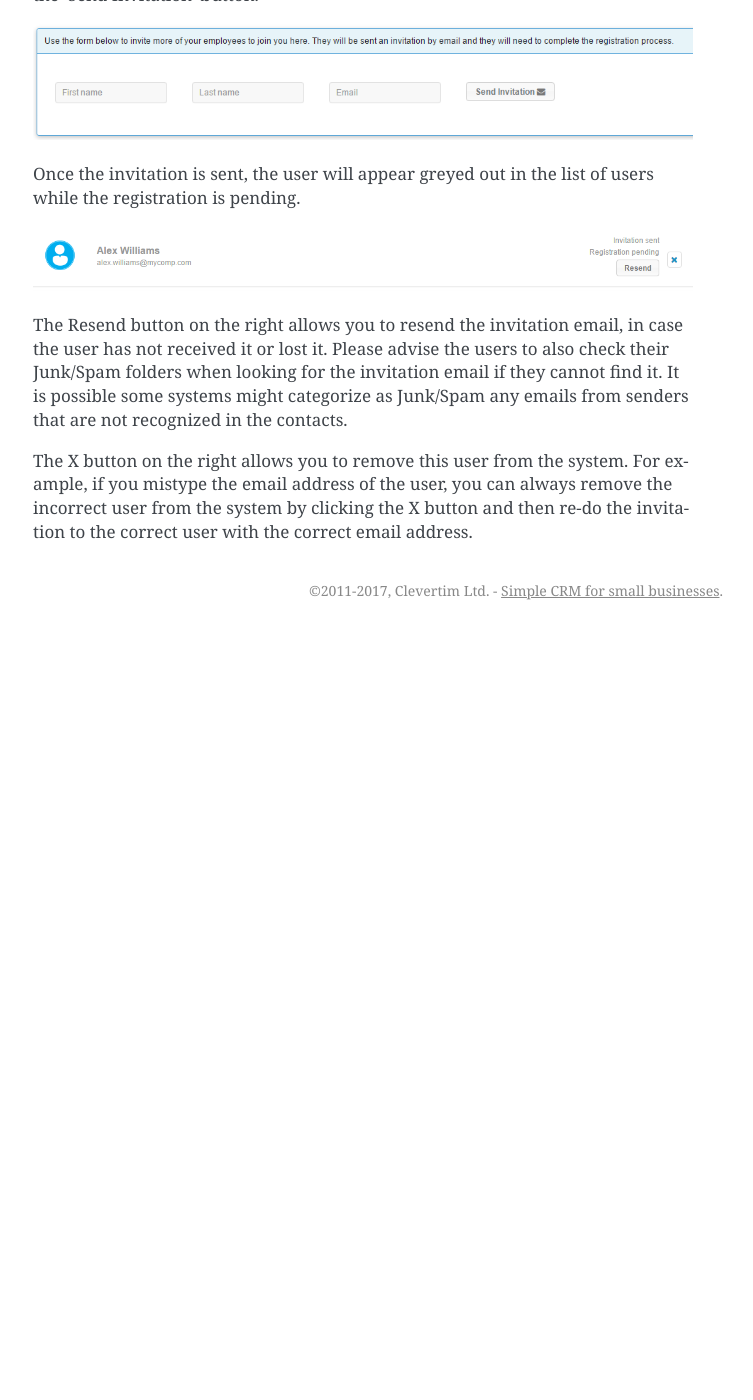
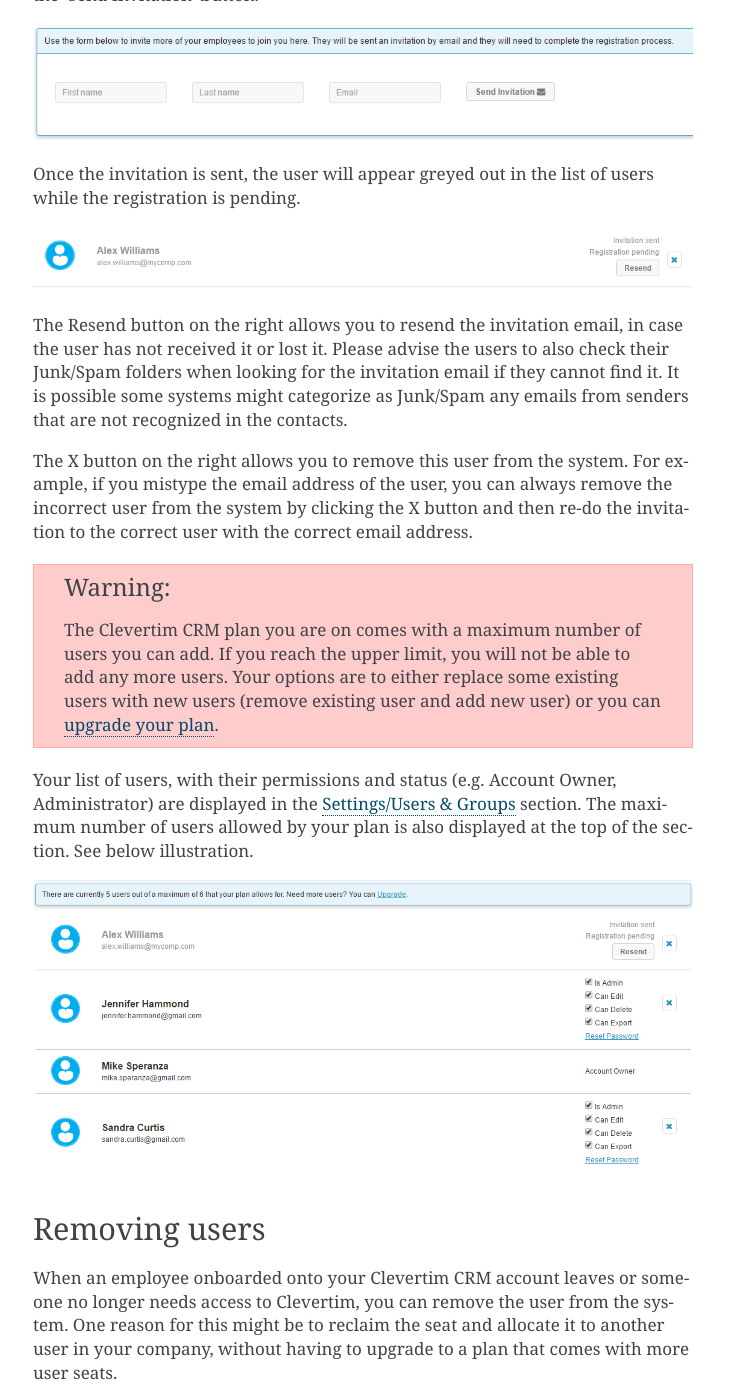
Before and after one commit to ciprianmiclaus/clevertim-user-docs, a Sphinx documentation site: the page built from source/users_groups/index.rst, in a window 1280 px wide and 1400 px high, scrolled down 576 px. Shown: the whole window, without its empty margins (387-1140 px from the left). Built offline with Sphinx 7.4.7, drawn with Linux system fonts in a browser that asks for light colours; before the commit the page ends 1206 px from its top, so only the background shows below that; some of the changed text lies outside the part shown.

Commit message:
more users and groups

```diff
--- a/source/users_groups/index.rst
+++ b/source/users_groups/index.rst
@@ -22,3 +22,52 @@
 The Resend button on the right allows you to resend the invitation email, in case the user has not received it or lost it. Please advise the users to also check their Junk/Spam folders when looking for the invitation email if they cannot find it. It is possible some systems might categorize as Junk/Spam any emails from senders that are not recognized in the contacts.
 
 The X button on the right allows you to remove this user from the system. For example, if you mistype the email address of the user, you can always remove the incorrect user from the system by clicking the X button and then re-do the invitation to the correct user with the correct email address.
+
+.. warning::
+
+	The Clevertim CRM plan you are on comes with a maximum number of users you can add. If you reach the upper limit, you will not be able to add any more users. Your options are to either replace some existing users with new users (remove existing user and add new user) or you can `upgrade your plan <https://www.clevertim.com/en-gb/small-business-contact-management/>`_.
+
+
+Your list of users, with their permissions and status (e.g. Account Owner, Administrator) are displayed in the `Settings/Users & Groups <https://www.clevertim.com/welcome/#users>`_ section. The maximum number of users allowed by your plan is also displayed at the top of the section. See below illustration.
+
+.. image:: /_static/users_list.png
+
+
+Removing users
+--------------
+
+When an employee onboarded onto your Clevertim CRM account leaves or someone no longer needs access to Clevertim, you can remove the user from the system. One reason for this might be to reclaim the seat and allocate it to another user in your company, without having to upgrade to a plan that comes with more user seats.
+
+When you remove a user from the system, this will **not** affect any of the notes, contacts or any other items which the respective user have added in the system. All the data will be maintained.
+
+To remove a user from the system, just click on the X button on the right, as per illustration below:
+
+.. image:: /_static/removing_user.png
+
+To avoid any mistakes, a confirmation dialog will be displayed to allow you to confirm once more that you indeed want to remove the user from the system. See confirmation dialog below:
+
+.. image:: /_static/removing_user_confirmation.png
+
+
+User permissions
+----------------
+
+In the `Settings/Users & Groups <https://www.clevertim.com/welcome/#users>`_ section, on the right, you can choose to give your users certain entitlements.
+
+.. image:: /_static/user_permissions.png
+
+.. warning::
+	Only the account owner or the administrators can add/remove users and permissions.
+
+The following roles and entitlements can be selected for your users:
+
+* Is Admin
+	- Make the user an administrator. Administrators can see all the data (including private contacts), they can manipulate the Clevertim CRM account in any way, but they cannot delete the account
+* Can Edit
+	- Allows users to change the data (e.g. change a contact's details, add notes, etc.). Without this permission users can only read the data in Clevertim CRM without being able to contribute directly.
+* Can Delete
+	- Allows users to delete contacts, companies, opportunities, cases, notes, etc. Deletes in Clevertim CRM can be un-done within 2 weeks, after which, the data is physically deleted.
+* Can Export
+	- Allows users to export the data to a CSV file. This is a separate permissions that can be taken away from users if there are concerns they might misappropriate some of your data. (e.g. external users, third party contractors, etc.)
+
+The same section allows you to reset the password for certain users, if needed.
```
Also changed, not shown: source/_static/removing_user.png (added), source/_static/removing_user_confirmation.png (added), source/_static/user_permissions.png (added), source/_static/users_list.png (added).
